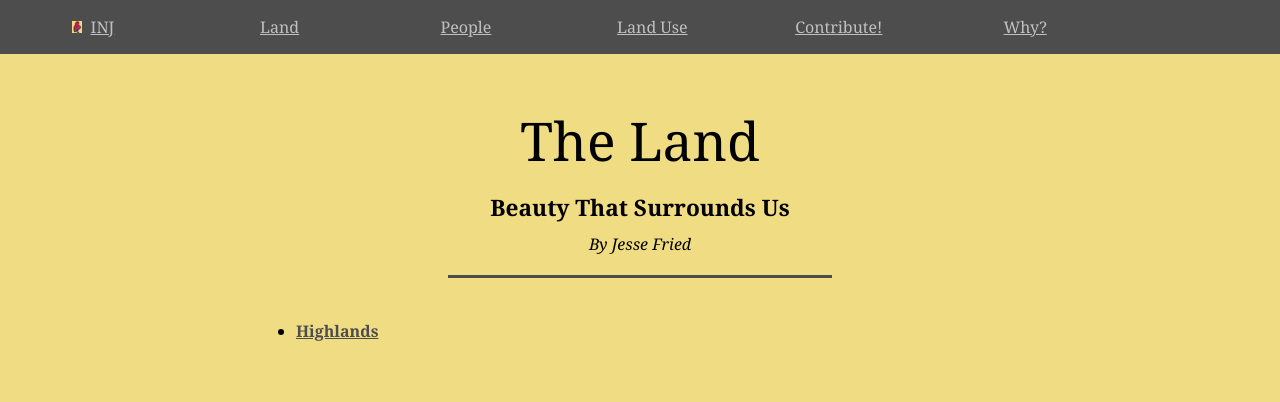
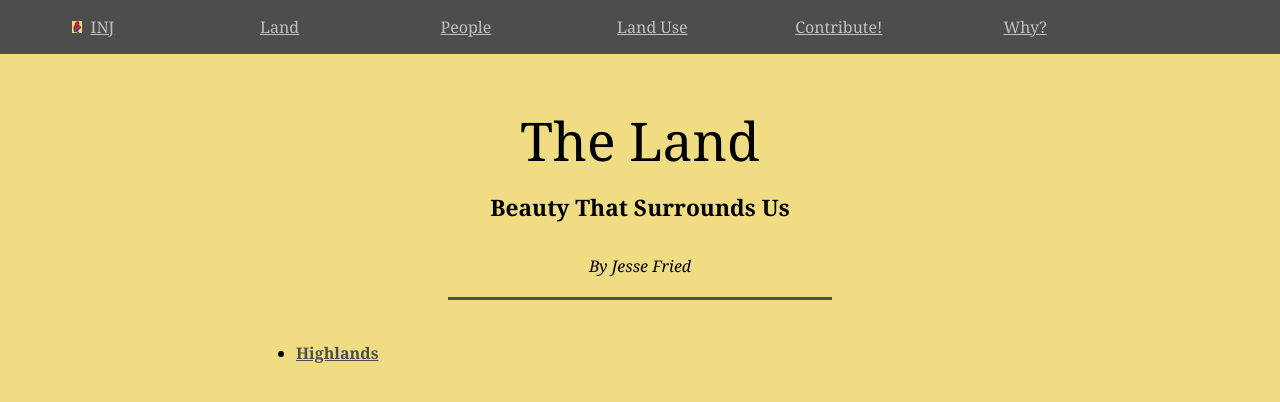
Before and after one commit to jonfried/oakafee.github.io, a Jekyll site: the page built from land.html, in a window 1280 px wide. Shown: the top 402 px of the page. Built offline with Jekyll 4.4.1, drawn with Linux system fonts in a browser that asks for light colours.

Commit message:
Update post.html

```diff
--- a/_layouts/post.html
+++ b/_layouts/post.html
@@ -6,7 +6,7 @@ layout: default
   <div class="headline-container">
     <h1>{{ page.title }}</h1><br />
     {% if page.subtitle %}
-      <h2>{{page.subtitle}}</h2><br />
+      <h2>{{page.subtitle}}</h2><br /><br />
     {% endif %}
 
     {% if page.author %}
```
